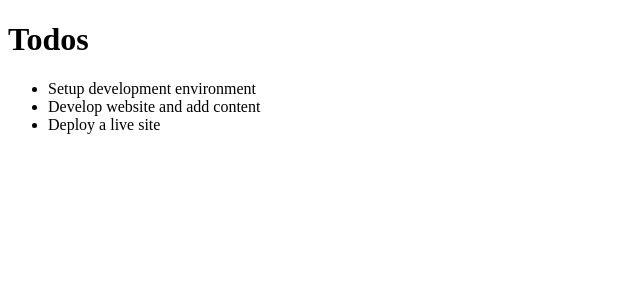
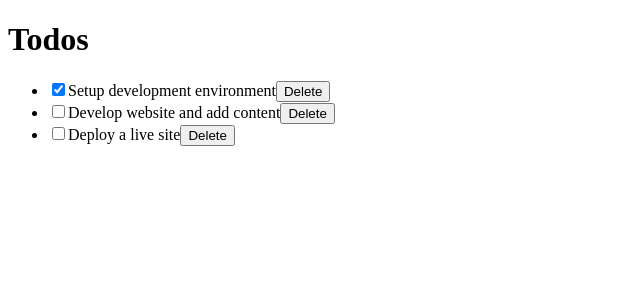
Before and after one commit to lane-cn/react-study, a React (Create React App) app: page / in a window 1280 px wide. Shown: the top 300 px of the page, without its empty margins (0-640 px from the left). Built offline with nearby package versions, Linux system fonts and the light colour scheme.

Commit message:
feat: complete update & delete functions

```diff
--- a/src/components/TodoContainer.js
+++ b/src/components/TodoContainer.js
@@ -21,11 +21,43 @@ class TodoContainer extends React.Component {
             }
         ]
     };
+    handleChange = (id) => {
+        console.log('handleChange: ' + id);
+        this.setState(preState => {
+            return {
+                todos: preState.todos.map(todo => {
+                    if (todo.id === id) {
+                        return {
+                            ...todo,
+                            completed: !todo.completed,
+                        }
+                    }
+                    return todo;
+                })
+            }
+        });
+    };
+    handleDelete = (id) => {
+        console.log('handleDelete: ' + id);
+        this.setState(preState => {
+            return {
+                todos: [
+                    ...this.state.todos.filter(todo => {
+                        return todo.id !== id;
+                    })
+                ]
+            }
+        });
+    };
     render() {
         return (
             <div>
                 <Header></Header>
-                <TodoList todos={this.state.todos}></TodoList>
+                <TodoList
+                    todos={this.state.todos}
+                    handleChangeProps={this.handleChange}
+                    handleDeleteProps={this.handleDelete}
+                />
             </div>
         )
     }
--- a/src/components/TodoItem.js
+++ b/src/components/TodoItem.js
@@ -2,7 +2,17 @@ import React from "react";
 class TodoItem extends React.Component {
     render() {
         return (
-            <li>{this.props.todo.title}</li>
+            <li>
+                <input
+                    type="checkbox"
+                    checked={this.props.todo.completed}
+                    onChange={() => this.props.handleChangeProps(this.props.todo.id)}
+                />
+                {this.props.todo.title}
+                <button onClick={() => this.props.handleDeleteProps(this.props.todo.id)}>
+                    Delete
+                </button>
+            </li>
         )
     }
 }
--- a/src/components/TodoList.js
+++ b/src/components/TodoList.js
@@ -6,7 +6,12 @@ class TodoList extends React.Component {
             <ul>
                 {
                     this.props.todos.map(todo => (
-                        <TodoItem key={todo.id} todo={todo}></TodoItem>
+                        <TodoItem
+                            key={todo.id}
+                            todo={todo}
+                            handleChangeProps={this.props.handleChangeProps}
+                            handleDeleteProps={this.props.handleDeleteProps}
+                        />
                     ))
                 }
             </ul>
```
